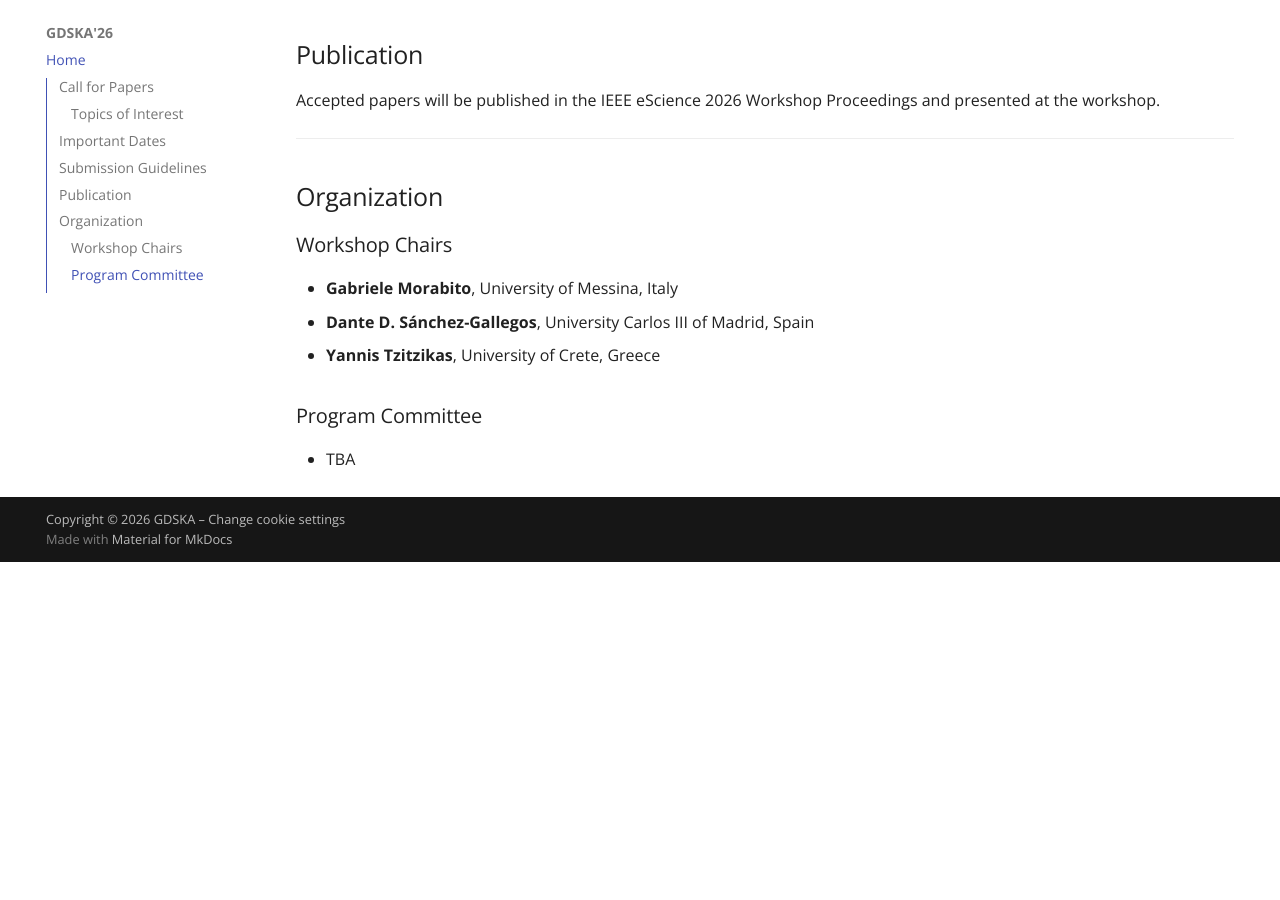
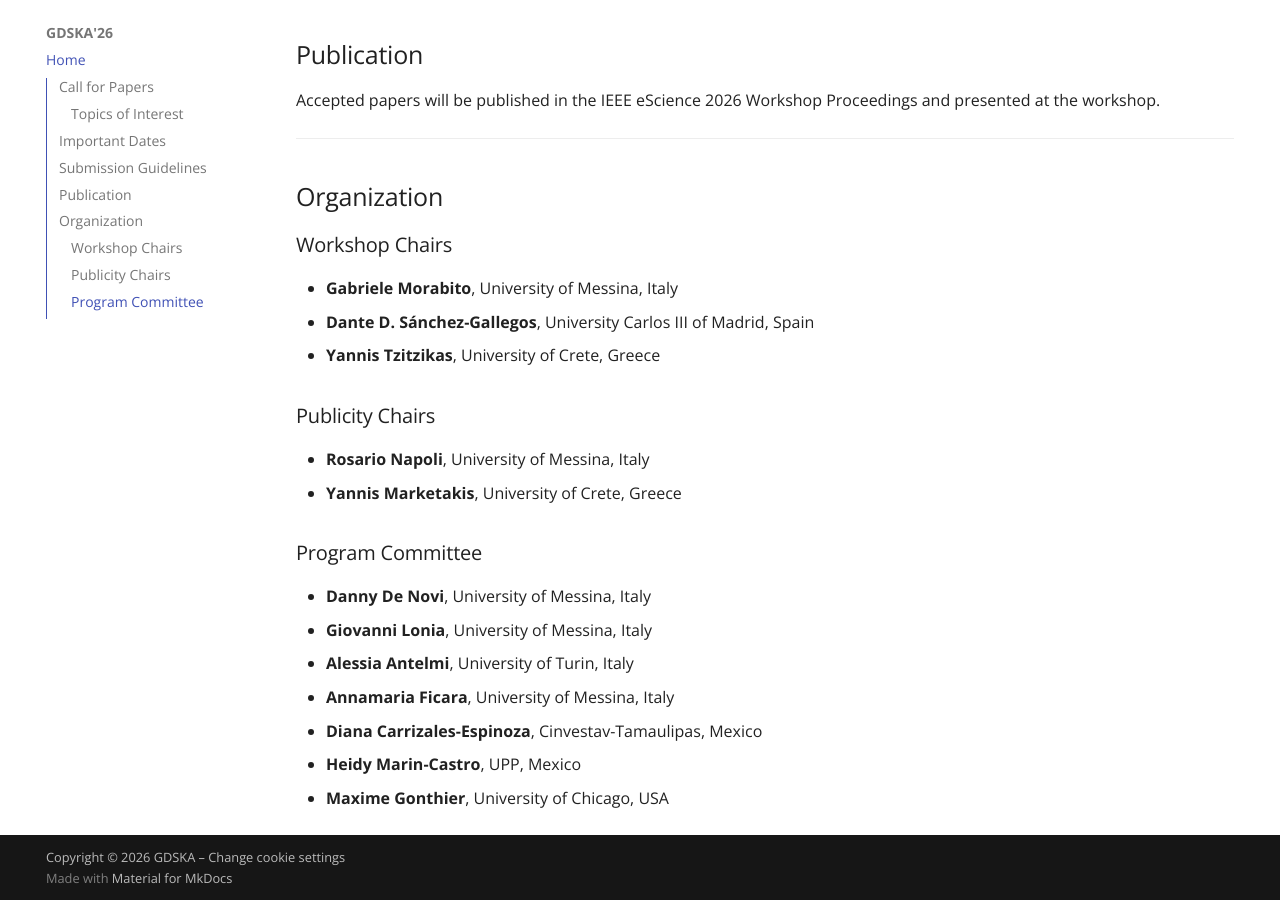
Before and after one commit to GDSKA/gdska.github.io, an MkDocs documentation site: the page built from docs/index.md, in a window 1280 px wide and 900 px high, scrolled down 2054 px. Built offline with MkDocs 1.6.1 and Material for MkDocs 9.7.7, drawn with Linux system fonts in a browser that asks for light colours; before the commit the page ends 2616 px from its top, so only the background shows below that.

Commit message:
Add Publicity Chairs and update Program Committee

```diff
--- a/docs/index.md
+++ b/docs/index.md
@@ -63,6 +63,17 @@ Accepted papers will be published in the IEEE eScience 2026 Workshop Proceedings
 - **Dante D. Sánchez-Gallegos**, University Carlos III of Madrid, Spain
 - **Yannis Tzitzikas**, University of Crete, Greece
 
+### Publicity Chairs
+
+- **Rosario Napoli**, University of Messina, Italy
+- **Yannis Marketakis**, University of Crete, Greece
+
 ### Program Committee
 
-- TBA
+- **Danny De Novi**, University of Messina, Italy
+- **Giovanni Lonia**, University of Messina, Italy
+- **Alessia Antelmi**, University of Turin, Italy
+- **Annamaria Ficara**, University of Messina, Italy
+- **Diana Carrizales-Espinoza**, Cinvestav-Tamaulipas, Mexico
+- **Heidy Marin-Castro**, UPP, Mexico
+- **Maxime Gonthier**, University of Chicago, USA
```
